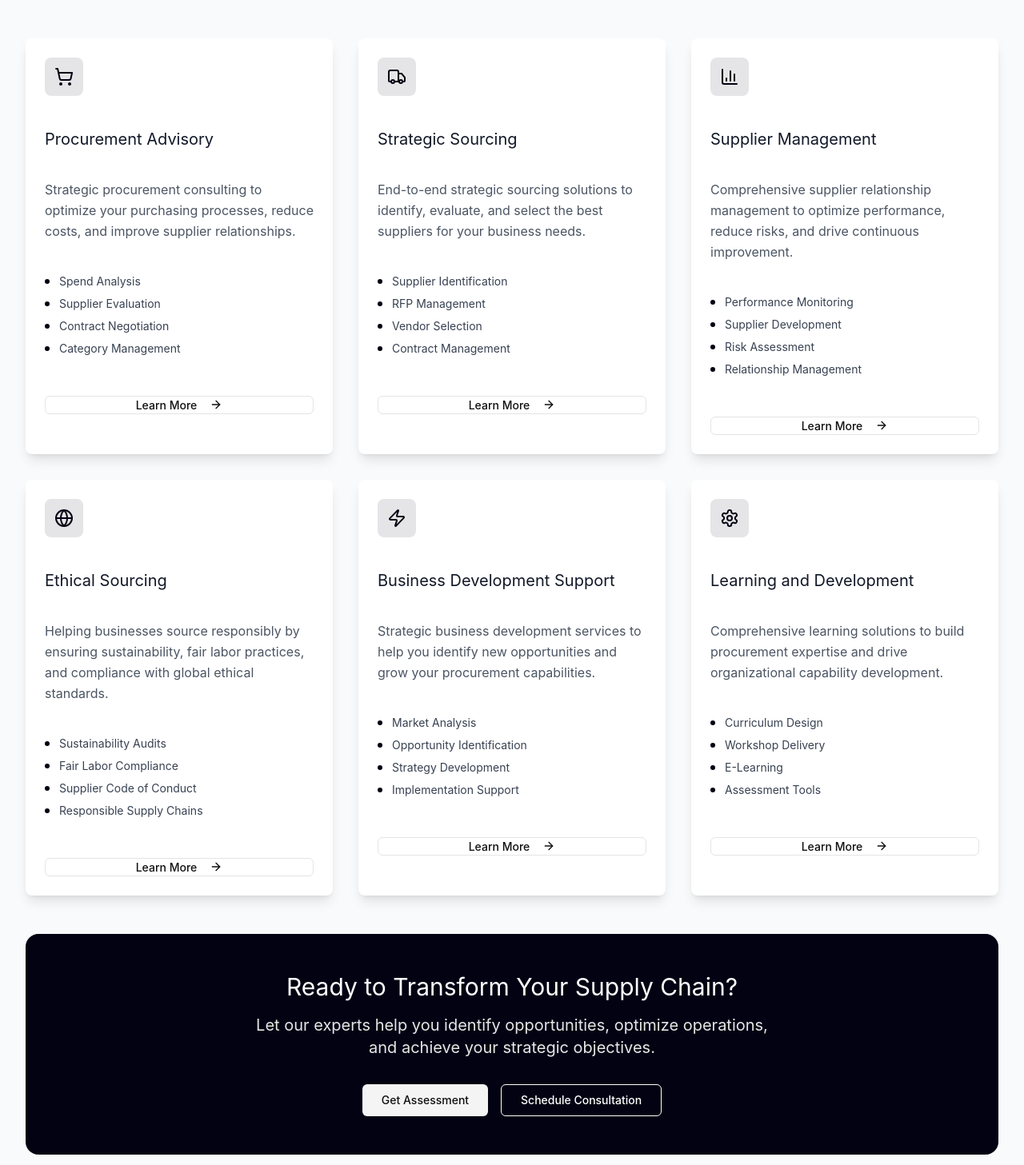
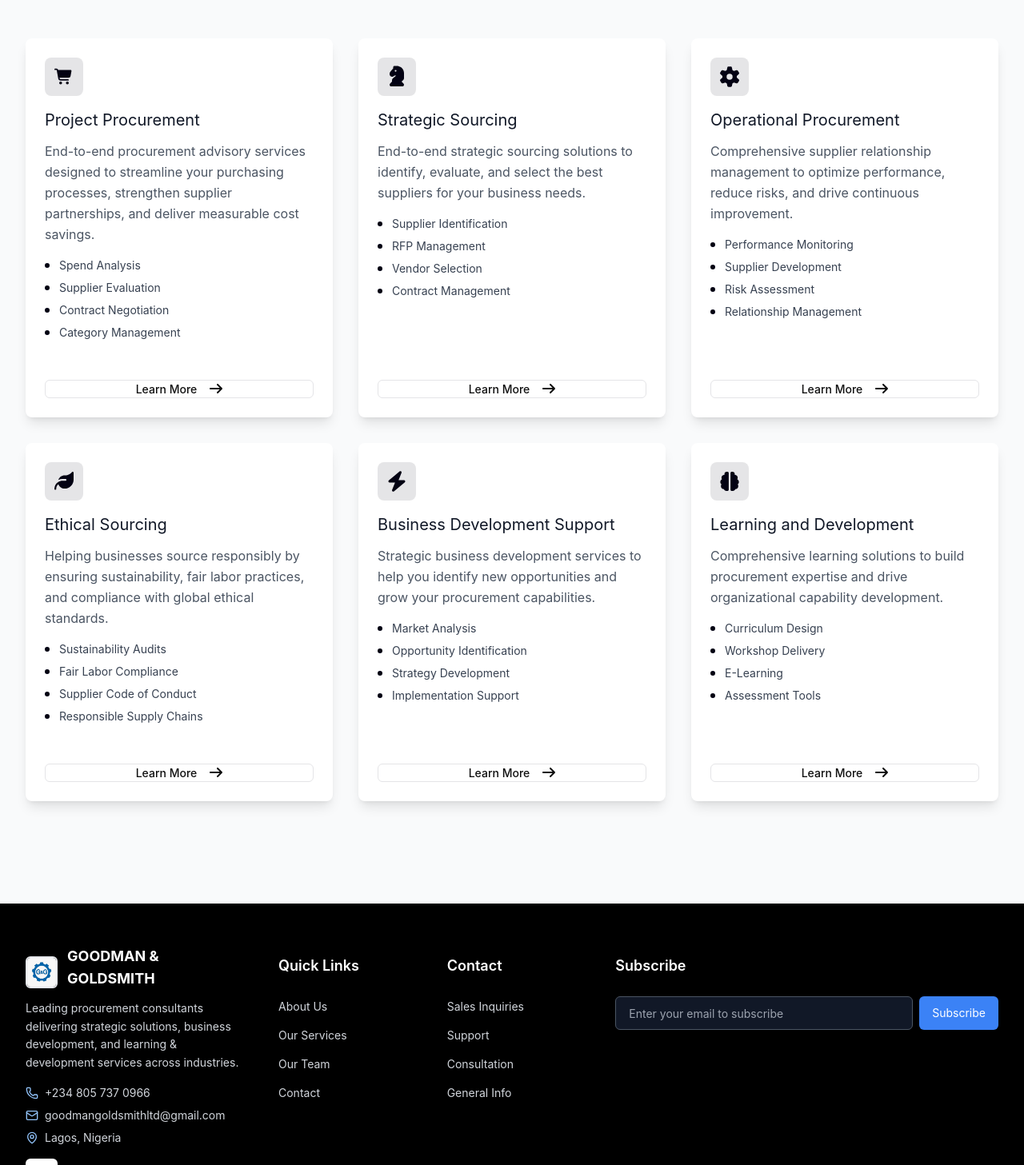
Before and after one commit to GoodnessFx/goodman, a React (Create React App) app: page / in a window 1280 px wide. Shown: the part 2200-3657 px from the top of the page at 80% size. Built offline with nearby package versions, Linux system fonts and the light colour scheme.

Commit message:
Another one

```diff
--- a/package.json
+++ b/package.json
@@ -3,6 +3,10 @@
   "version": "0.1.0",
   "private": true,
   "dependencies": {
+    "@fortawesome/fontawesome-svg-core": "^7.0.1",
+    "@fortawesome/free-solid-svg-icons": "^7.0.1",
+    "@fortawesome/react-fontawesome": "^3.0.2",
+    "@heroicons/react": "^2.2.0",
     "@radix-ui/react-accordion": "^1.2.3",
     "@radix-ui/react-alert-dialog": "^1.1.15",
     "@radix-ui/react-aspect-ratio": "^1.1.7",
--- a/src/components/About.tsx
+++ b/src/components/About.tsx
@@ -17,13 +17,13 @@ export default function About() {
     },
     {
       icon: Award,
-      title: "Excellence",
+      title: "Our Method",
       description:
         "We maintain the highest standards of quality and professionalism in every engagement, delivering results that exceed expectations.",
     },
     {
       icon: Users,
-      title: "Partnership",
+      title: " Our Philosophy",
       description:
         "We work as trusted partners with our clients, building long-term relationships based on transparency and mutual success.",
     },
--- a/src/components/Contact.tsx
+++ b/src/components/Contact.tsx
@@ -224,7 +224,7 @@ export default function Contact() {
                 <Phone className="h-5 w-5 text-primary mt-1 flex-shrink-0" />
                 <div>
                   <div className="text-gray-900">Main Office</div>
-                  <div className="text-gray-600">+234 805 737 0966</div>
+                  <div className="text-gray-600">+234 903 988 4866</div>
                 </div>
               </div>
               <div className="flex items-start space-x-3">
--- a/src/components/Services.tsx
+++ b/src/components/Services.tsx
@@ -1,138 +1,73 @@
 import { Card } from "./ui/card";
 import { Button } from "./ui/button";
+import { Link } from "react-router-dom";
+import { FontAwesomeIcon } from "@fortawesome/react-fontawesome";
 import {
-  ShoppingCart,
-  TruckIcon,
-  BarChart3,
-  Globe,
-  Zap,
-  Settings,
-  ArrowRight
-} from "lucide-react";
-import { Link } from "react-router-dom";
+  faChessKnight,
+  faGear,
+  faLeaf,
+  faBrain,
+  faCartShopping,
+  faBolt,
+  faArrowRight
+} from "@fortawesome/free-solid-svg-icons";
 
 export default function Services() {
   const services = [
-    {
-      icon: ShoppingCart,
-      title: "Procurement Advisory",
-      description: "Strategic procurement consulting to optimize your purchasing processes, reduce costs, and improve supplier relationships.",
-      features: ["Spend Analysis", "Supplier Evaluation", "Contract Negotiation", "Category Management"]
-    },
-    {
-      icon: TruckIcon,
-      title: "Strategic Sourcing",
-      description: "End-to-end strategic sourcing solutions to identify, evaluate, and select the best suppliers for your business needs.",
-      features: ["Supplier Identification", "RFP Management", "Vendor Selection", "Contract Management"]
-    },
-    {
-      icon: BarChart3,
-      title: "Supplier Management",
-      description: "Comprehensive supplier relationship management to optimize performance, reduce risks, and drive continuous improvement.",
-      features: ["Performance Monitoring", "Supplier Development", "Risk Assessment", "Relationship Management"]
-    },
-    {
-      icon: Globe,
-      title: "Ethical Sourcing",
-      description: "Helping businesses source responsibly by ensuring sustainability, fair labor practices, and compliance with global ethical standards.",
-      features: ["Sustainability Audits", "Fair Labor Compliance", "Supplier Code of Conduct", "Responsible Supply Chains"]
-    },
-    {
-      icon: Zap,
-      title: "Business Development Support",
-      description: "Strategic business development services to help you identify new opportunities and grow your procurement capabilities.",
-      features: ["Market Analysis", "Opportunity Identification", "Strategy Development", "Implementation Support"]
-    },
-    {
-      icon: Settings,
-      title: "Learning and Development",
-      description: "Comprehensive learning solutions to build procurement expertise and drive organizational capability development.",
-      features: ["Curriculum Design", "Workshop Delivery", "E-Learning", "Assessment Tools"]
-    }
+    { icon: faCartShopping, title: "Project Procurement", description: "End-to-end procurement advisory services designed to streamline your purchasing processes, strengthen supplier partnerships, and deliver measurable cost savings.", features: ["Spend Analysis", "Supplier Evaluation", "Contract Negotiation", "Category Management"] },
+    { icon: faChessKnight, title: "Strategic Sourcing", description: "End-to-end strategic sourcing solutions to identify, evaluate, and select the best suppliers for your business needs.", features: ["Supplier Identification", "RFP Management", "Vendor Selection", "Contract Management"] },
+    { icon: faGear, title: "Operational Procurement", description: "Comprehensive supplier relationship management to optimize performance, reduce risks, and drive continuous improvement.", features: ["Performance Monitoring", "Supplier Development", "Risk Assessment", "Relationship Management"] },
+    { icon: faLeaf, title: "Ethical Sourcing", description: "Helping businesses source responsibly by ensuring sustainability, fair labor practices, and compliance with global ethical standards.", features: ["Sustainability Audits", "Fair Labor Compliance", "Supplier Code of Conduct", "Responsible Supply Chains"] },
+    { icon: faBolt, title: "Business Development Support", description: "Strategic business development services to help you identify new opportunities and grow your procurement capabilities.", features: ["Market Analysis", "Opportunity Identification", "Strategy Development", "Implementation Support"] },
+    { icon: faBrain, title: "Learning and Development", description: "Comprehensive learning solutions to build procurement expertise and drive organizational capability development.", features: ["Curriculum Design", "Workshop Delivery", "E-Learning", "Assessment Tools"] }
   ];
 
   return (
     <section id="services" className="py-20 bg-gray-50">
       <div className="container mx-auto px-4 sm:px-6 lg:px-8">
-
-        {/* Divider with Text (same style as About section) */}
         <div className="flex items-center mb-6">
           <div className="flex-grow border-t border-gray-300"></div>
           <span className="mx-4 text-gray-800 font-semibold"></span>
           <div className="flex-grow border-t border-gray-300"></div>
         </div>
 
-        {/* Header */}
         <div className="text-center max-w-3xl mx-auto mb-16">
-          <h2 className="text-3xl md:text-4xl text-gray-900 mb-6">
-            Our Services
-          </h2>
+          <h2 className="text-3xl md:text-4xl text-gray-900 mb-6">Our Services</h2>
           <p className="text-xl text-gray-600 leading-relaxed">
             Comprehensive supply chain and procurement consulting services designed to optimize
             your operations, reduce costs, and drive sustainable growth.
           </p>
         </div>
 
-        {/* Services Grid */}
         <div className="grid md:grid-cols-2 lg:grid-cols-3 gap-8 mb-12">
-          {services.map((service, index) => {
-            const IconComponent = service.icon;
-            return (
-              <Card key={index} className="p-6 hover:shadow-xl transition-all duration-300 bg-white border-0 shadow-lg">
+          {services.map((service, index) => (
+            <Card key={index} className="p-6 flex flex-col justify-between hover:shadow-xl transition-all duration-300 bg-white border-0 shadow-lg">
+              <div>
                 <div className="w-12 h-12 bg-primary/10 rounded-lg flex items-center justify-center mb-4">
-                  <IconComponent className="h-6 w-6 text-primary" />
+                  <FontAwesomeIcon icon={service.icon} className="text-primary h-6 w-6" />
                 </div>
 
                 <h3 className="text-xl text-gray-900 mb-3">{service.title}</h3>
                 <p className="text-gray-600 mb-4 leading-relaxed">{service.description}</p>
 
                 <ul className="space-y-2 mb-6">
-                  {service.features.map((feature, featureIndex) => (
-                    <li key={featureIndex} className="flex items-center text-sm text-gray-700">
+                  {service.features.map((feature, i) => (
+                    <li key={i} className="flex items-center text-sm text-gray-700">
                       <div className="w-1.5 h-1.5 bg-primary rounded-full mr-3 flex-shrink-0"></div>
                       {feature}
                     </li>
                   ))}
                 </ul>
+              </div>
 
-                <Link to="/contact">
-                  <Button
-                    variant="outline"
-                    className="w-full group"
-                  >
-                    Learn More
-                    <ArrowRight className="h-4 w-4 ml-2 group-hover:translate-x-1 transition-transform" />
-                  </Button>
-                </Link>
-              </Card>
-            );
-          })}
-        </div>
-
-        {/* CTA Section */}
-        <div className="text-center bg-primary rounded-2xl p-8 md:p-12 text-white">
-          <h3 className="text-2xl md:text-3xl mb-4">
-            Ready to Transform Your Supply Chain?
-          </h3>
-          <p className="text-xl text-primary-foreground/90 mb-8 max-w-2xl mx-auto">
-            Let our experts help you identify opportunities, optimize operations, and achieve your strategic objectives.
-          </p>
-          <div className="flex flex-col sm:flex-row gap-4 justify-center">
-            <Link to="/contact">
-              <Button size="lg" variant="secondary">
-                Get Assessment
-              </Button>
-            </Link>
-            <Link to="/contact">
-              <Button
-                size="lg"
-                variant="outline"
-                className="bg-transparent border-white text-white hover:bg-white hover:text-primary"
-              >
-                Schedule Consultation
-              </Button>
-            </Link>
-          </div>
+              <Link to="/contact" className="mt-auto">
+                <Button variant="outline" className="w-full group">
+                  Learn More
+                  <FontAwesomeIcon icon={faArrowRight} className="h-4 w-4 ml-2 group-hover:translate-x-1 transition-transform" />
+                </Button>
+              </Link>
+            </Card>
+          ))}
         </div>
       </div>
     </section>
```
Also changed, not shown: 1 other file (tests, documents, lock files or other folders).
